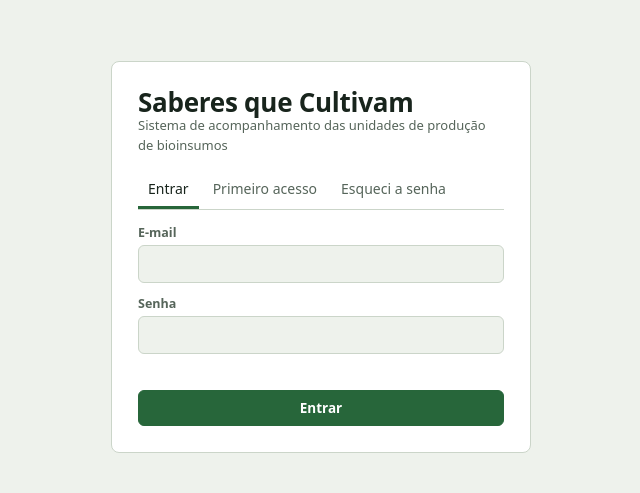
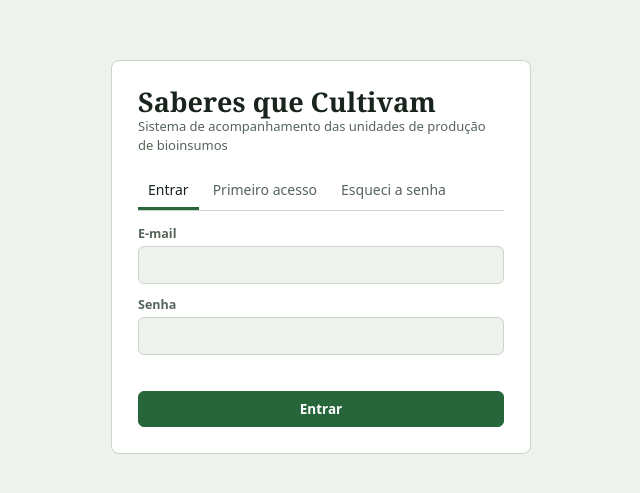
Before and after one commit to saberes-que-cultivam/sistema, a website: page index.html in a window 1280 px wide. Shown: the part 143-636 px from the top of the page, without its empty margins (319-959 px from the left). Drawn offline with Linux system fonts and the light colour scheme.

Commit message:
v2: mesma letra do Mulheres & Quintais (Manrope no sistema, Lora no nome)

```diff
--- a/css/app.css
+++ b/css/app.css
@@ -6,9 +6,10 @@
   --accent:#27663A; --accent-ink:#FFFFFF; --accent-soft:#D9EADB;
   --ferment:#A8640A; --ferment-soft:#F6E6C8;
   --bad:#A93226; --bad-soft:#F6DAD6;
-  --display:"Bricolage Grotesque","Figtree",system-ui,sans-serif;
-  --body:"Figtree",system-ui,-apple-system,"Segoe UI",sans-serif;
-  --mono:"IBM Plex Mono",ui-monospace,Menlo,Consolas,monospace;
+  --display:"Manrope",system-ui,-apple-system,"Segoe UI",sans-serif;
+  --marca:"Lora",Georgia,serif;
+  --body:"Manrope",system-ui,-apple-system,"Segoe UI",sans-serif;
+  --mono:ui-monospace,Menlo,Consolas,monospace;
 }
 @media (prefers-color-scheme: dark){ :root:not([data-theme="light"]){
   --bg:#121814; --surface:#1A221D; --sunken:#222C26; --line:#34413A;
@@ -28,7 +29,7 @@ body{margin:0;background:var(--bg);color:var(--ink);font:15px/1.5 var(--body)}
 .wrap{max-width:1180px;margin:0 auto;padding-inline:16px}
 header.top{padding-block:18px 10px}
 header.top .wrap{display:flex;flex-wrap:wrap;gap:6px 20px;align-items:baseline;justify-content:space-between}
-h1{font:700 26px/1.1 var(--display);margin:0;letter-spacing:-.01em}
+h1{font:700 27px/1.1 var(--marca);margin:0}
 .sub{color:var(--muted);font-size:13px}
 nav{position:sticky;top:env(safe-area-inset-top,0px);z-index:5;background:var(--bg);border-bottom:1px solid var(--line)}
 nav .wrap{display:flex;gap:2px;overflow-x:auto}
--- a/index.html
+++ b/index.html
@@ -14,7 +14,7 @@
 <link rel="stylesheet" href="css/app.css">
 <!-- Fontes do Google sem travar a abertura: se não responderem, a tela abre com as fontes do aparelho. -->
 <link rel="preconnect" href="https://fonts.googleapis.com"><link rel="preconnect" href="https://fonts.gstatic.com" crossorigin>
-<link rel="stylesheet" href="https://fonts.googleapis.com/css2?family=Bricolage+Grotesque:opsz,wght@12..96,500;12..96,700&family=Figtree:wght@400;500;600&family=IBM+Plex+Mono:wght@400;500&display=swap">
+<link rel="stylesheet" href="https://fonts.googleapis.com/css2?family=Lora:wght@600;700&family=Manrope:wght@400;500;600;700;800&display=swap">
 </head>
 <body>
 <section id="auth" hidden><div class="authbox panel">
--- a/sw.js
+++ b/sw.js
@@ -1,6 +1,6 @@
 /* Guarda o sistema no aparelho para abrir e lançar registros sem internet.
    Os dados vão para o servidor pela fila do próprio app quando a conexão volta. */
-const VERSAO = 'sqc-v1';
+const VERSAO = 'sqc-v2';
 const ARQUIVOS = ['./', 'index.html', 'css/app.css', 'js/config.js', 'js/tudo.js',
   'assets/icon-192.png', 'manifest.webmanifest'];
 const EXTERNOS = ['fonts.googleapis.com', 'fonts.gstatic.com'];
```
